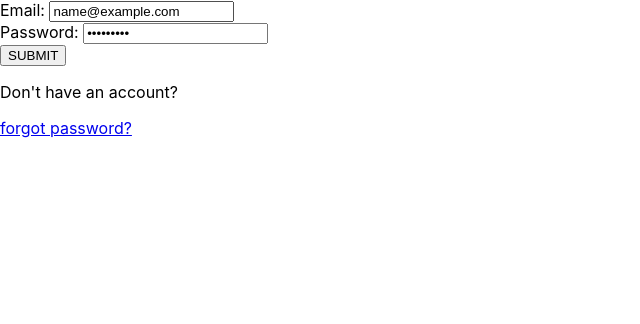
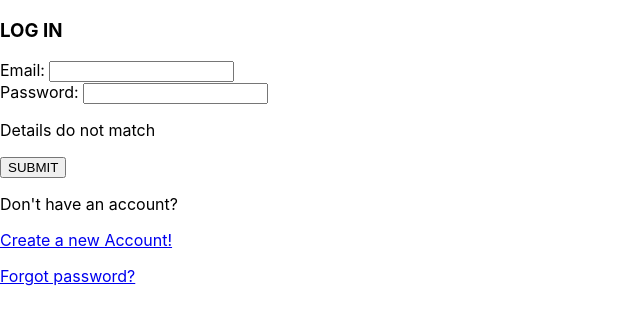
Before and after one commit to Afri-Mart/Frontend, a React (Create React App) app: page / in a window 1280 px wide. Both pictures are taken after typing "name@example.com", "Sample123" into the empty fields and a click on the button "SUBMIT". Shown: the top 324 px of the page, without its empty margins (0-640 px from the left). Built offline with nearby package versions, Linux system fonts and the light colour scheme.

Commit message:
added more states

```diff
--- a/package.json
+++ b/package.json
@@ -8,6 +8,7 @@
     "@testing-library/user-event": "^13.5.0",
     "react": "^17.0.2",
     "react-dom": "^17.0.2",
+    "react-router-dom": "^6.2.2",
     "react-scripts": "5.0.0",
     "web-vitals": "^2.1.4"
   },
--- a/src/components/Login/CreateAccount.js
+++ b/src/components/Login/CreateAccount.js
@@ -0,0 +1,78 @@
+import React, { useState } from 'react'
+
+function CreateAccount() {
+
+    const [newUser, setNewUser] = useState({fullName: '', email: '', password: ''})
+
+    const handleSubmit = (event) => {
+        event.preventDefault();
+        if(newUser.email !== ''|| newUser.password !== ''|| newUser.fullName!== ''){
+            console.log(newUser)
+            setNewUser({...newUser,fullName: '', email: '', password: ''})
+        }
+    }
+
+  return (
+    <div>
+        <h1>CREATE NEW ACCOUNT</h1>
+        <h3>Please fill in the following fields</h3>
+
+        <form onSubmit = {handleSubmit}>
+
+            <div className='form-group'>
+
+            <div className='form-inner'>
+                    <label htmlFor='name'>Full Name: </label>
+                    <input
+                        type = 'text'
+                        id = 'name'
+                        placeholder='Enter full name...'
+                        value = {newUser.fullName}
+                        onChange = {e => setNewUser({...newUser, fullName: e.target.value})}
+                    />
+                </div>
+
+                <div className='form-inner'>
+                    <label htmlFor='email'>Email: </label>
+                    <input
+                        type = 'email'
+                        id = 'email'
+                        placeholder='email@example.com'
+                        value = {newUser.email}
+                        onChange = {e => setNewUser({...newUser, email: e.target.value})}
+                    />
+                </div>
+
+                <div className='form-inner'>
+                    <label htmlFor='password'>Password: </label>
+                    <input
+                        type = 'password'
+                        id = 'password'
+                        placeholder='Choose a strong password'
+                        value = {newUser.password}
+                        onChange = {e => setNewUser({...newUser, password: e.target.value})}
+                    />
+                </div>
+
+                <div className='form-inner'>
+                    <label htmlFor='conf-password'>Password: </label>
+                    <input
+                        type = 'password'
+                        id = 'conf-password'
+                        placeholder='Confirm password'
+                        value = {newUser.password}
+                        onChange = {e => setNewUser({...newUser, password: e.target.value})}
+                    />
+                </div>
+
+            </div>
+
+            <div>
+                <button className='=submit-btn'>CREATE ACCOUNT</button>
+            </div>
+        </form>
+    </div>
+  )
+}
+
+export default CreateAccount
--- a/src/components/Login/input.js
+++ /dev/null
@@ -1,54 +0,0 @@
-import React, { useState } from 'react'
-import './login.css'
-
-function Input() {
-    const [userDetails, setUserDetails ] = useState({email: '', password: ''})
-
-
-const handleSubmit = (event) => {
-    event.preventDefault();
-    if(userDetails.email !== ''|| userDetails.password != ''){
-        alert(`WELCOME ${userDetails.email}`)
-    }
-}
-
-  return (
-    <form onSubmit = {handleSubmit}>
-
-        <div className='form-group'>
-
-            <div className='form-inner'>
-                <label for='name'>Email: </label>
-                <input
-                    type = 'email'
-                    id = 'name'
-                    value = {userDetails.email}
-                    onChange = {e => setUserDetails({...userDetails, email: e.target.value})}
-                />
-            </div>
-
-            <div className='form-inner'>
-                <label for='password'>Password: </label>
-                <input
-                    type = 'password'
-                    id = 'password'
-                    value = {userDetails.password}
-                    onChange = {e => setUserDetails({...userDetails, password: e.target.value})}
-                />
-            </div>
-        </div>
-
-        <div>
-            <button className='=submit-btn'>SUBMIT</button>
-        </div>
-
-        <div className='extra-details'>
-            <p>Don't have an account? </p>
-            <p><a href = '/'>forgot password?</a></p>
-        </div>
-
-    </form>
-  )
-}
-
-export default Input
--- a/src/components/Login/login.js
+++ b/src/components/Login/login.js
@@ -1,13 +1,43 @@
-import React from 'react'
-import Input from './input'
+import React, { useState } from 'react'
+import LoginForm from './loginForm'
 
-function Login({ type, id, onChange, value }) {
+function Login() {
+
+    const [user, setUser] = useState({email: '', password: ''});
+    const [error,  setError] = useState('');
+
+    const testUser ={
+        email: "admin@gmail.com",
+        password: "kosiso"
+    }
+
+    const logIn = user => {
+        if(user.email === testUser.email && user.password === testUser.password){
+            setUser({
+                email: user.email,
+                password: user.password
+            })
+            //console.log(user)
+        }else
+            //console.log('deets dont match')
+            setError('Details do not match')
+    }
+
+    const logOut = () => {
+        setUser({email: '', password: ''})
+        setError('')
+    }
+
   return (
     <div>
-        <Input />
-        {/* <Input />
-        <Input />
-        <button>LOGIN</button> */}
+        {(user.email !== '') ?
+            <div>
+                <h2>WELCOME {user.email}</h2>
+                <button onClick = {logOut}>LOGOUT</button>
+            </div>
+            :
+            <LoginForm logIn ={logIn} logOut = {logOut} error={error}/>
+        }
     </div>
   )
 }
--- /dev/null
+++ b/src/components/Login/loginForm.js
@@ -0,0 +1,60 @@
+import React, { useState } from 'react'
+import CreateAccount from './CreateAccount'
+import './login.css'
+
+function LoginForm({ logIn, logOut, error }) {
+    const [userDetails, setUserDetails ] = useState({email: '', password: ''})
+
+
+const handleSubmit = (event) => {
+    event.preventDefault();
+    if(userDetails.email !== ''|| userDetails.password !== ''){
+        logIn(userDetails)
+        setUserDetails({...userDetails, email: '', password: ''})
+    }
+}
+
+  return (
+    <div>
+        <form onSubmit = {handleSubmit}>
+
+            <div className='form-group'>
+                <h3>LOG IN</h3>
+
+                <div className='form-inner'>
+                    <label htmlFor='name'>Email: </label>
+                    <input
+                        type = 'email'
+                        id = 'name'
+                        value = {userDetails.email}
+                        onChange = {e => setUserDetails({...userDetails, email: e.target.value})}
+                    />
+                </div>
+
+                <div className='form-inner'>
+                    <label htmlFor='password'>Password: </label>
+                    <input
+                        type = 'password'
+                        id = 'password'
+                        value = {userDetails.password}
+                        onChange = {e => setUserDetails({...userDetails, password: e.target.value})}
+                    />
+                </div>
+                {(error !== '') ? (<p>{error}</p>) : ''}
+            </div>
+
+            <div>
+                <button className='=submit-btn'>SUBMIT</button>
+            </div>
+        </form>
+
+
+        <div className='extra-details'>
+            <p>Don't have an account?</p> <p><a href = '/'>Create a new Account!</a></p>
+            <p><a href = '/'>Forgot password?</a></p>
+        </div>
+    </div>
+  )
+}
+
+export default LoginForm
```
Also changed, not shown: 1 other file (tests, documents, lock files or other folders).
